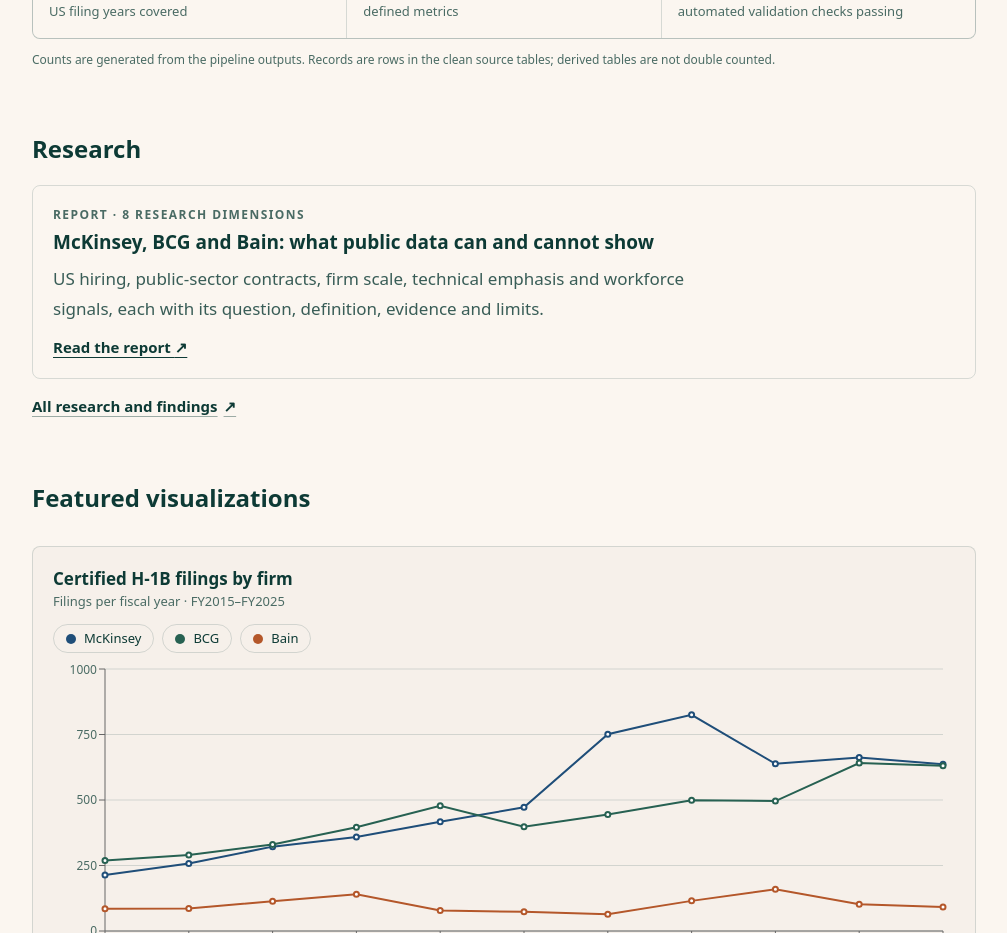
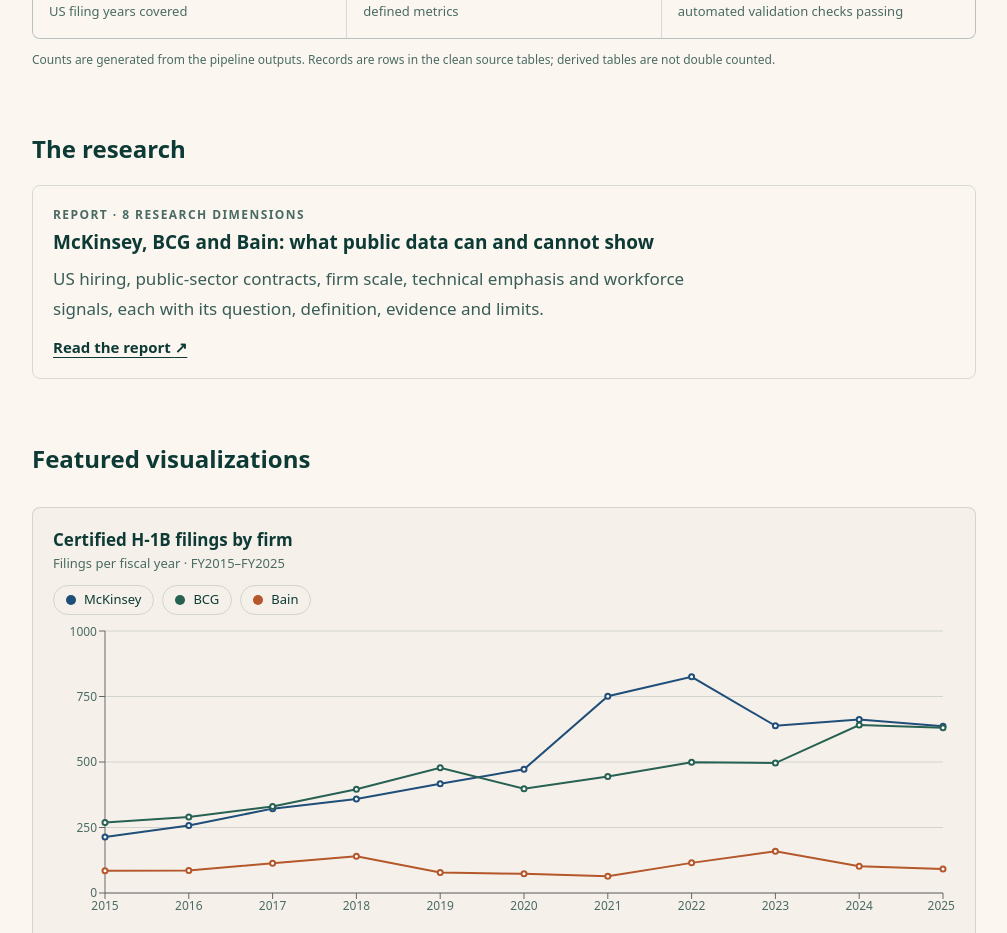
Before and after one commit to dranzer-17/management-consulting-benchmark, a Next.js app in the folder web/: page / in a window 1280 px wide. Shown: the part 900-1833 px from the top of the page, without its empty margins (264-1271 px from the left). Built offline with nearby package versions, Linux system fonts and the light colour scheme.

Commit message:
Research tab opens the full report directly; remove duplicate index page

```diff
--- a/web/app/benchmarks/page.tsx
+++ /dev/null
@@ -1,52 +0,0 @@
-import type { Metadata } from "next"
-import Link from "next/link"
-import { Headline } from "@/components/report-parts"
-import { PageShell, PageTitle } from "@/components/page-shell"
-import { FINDINGS } from "@/lib/findings"
-import { summary } from "@/lib/data"
-import { REPORT_PATH } from "@/lib/site"
-
-export const metadata: Metadata = {
-  title: "Research",
-  description: "Independent research reports built from public data, with every finding’s question, metric, evidence and limits.",
-  alternates: { canonical: "/benchmarks" },
-}
-
-export default function ResearchIndex() {
-  return (
-    <PageShell wide>
-      <div className="max-w-[720px]">
-        <PageTitle eyebrow="Research" title="Reports and findings">
-          <p>Each report states its question, defines every metric, shows the evidence, and says what the data cannot establish.</p>
-        </PageTitle>
-        <Link href={REPORT_PATH} className="block rounded-lg border border-border p-5 transition-colors hover:bg-card">
-          <p className="text-[12px] font-semibold uppercase tracking-[0.12em] text-muted-foreground">Report · {summary.research_dimensions} research dimensions</p>
-          <h2 className="mt-1 text-[22px] font-bold">McKinsey, BCG and Bain: what public data can and cannot show</h2>
-          <p className="prose-report mt-2 text-[15px]">
-            An independent examination of scale, talent signals, geographic footprint and public-sector exposure across the three firms.
-          </p>
-          <p className="mt-3 text-[15px] font-semibold underline underline-offset-4">Read the full report <span aria-hidden>↗</span></p>
-        </Link>
-      </div>
-
-      <section aria-labelledby="findings" className="mt-14">
-        <h2 id="findings" className="text-2xl font-bold">Findings in this report</h2>
-        <p className="prose-report mt-3 max-w-[720px] text-[16px]">
-          The first five are the core findings; the last three extend the picture with proxy and international evidence.
-        </p>
-        <ol className="mt-6 space-y-5">
-          {FINDINGS.map((f) => (
-            <li key={f.slug} className="rounded-lg border border-border p-5">
-              <p className="text-[12px] font-semibold uppercase tracking-[0.12em] text-muted-foreground">{f.core ? "Core finding" : "Extended analysis"} · {f.period}</p>
-              <h3 className="mt-1 text-[19px] font-bold"><Link href={`${REPORT_PATH}#${f.slug}`} className="hover:underline">{f.title}</Link></h3>
-              <p className="prose-report mt-2 text-[15px]">{f.question}</p>
-              <div className="mt-4 grid gap-3 md:grid-cols-2">{f.headline.map((h) => <Headline key={h.metric} metricId={h.metric} label={h.label} />)}</div>
-              <p className="mt-3 text-[13px] text-muted-foreground">Data: {f.dataset}. {f.measures}</p>
-              <p className="mt-3 text-[15px]"><Link href={`${REPORT_PATH}#${f.slug}`} className="link-arrow">Detailed analysis <span aria-hidden>↗</span></Link></p>
-            </li>
-          ))}
-        </ol>
-      </section>
-    </PageShell>
-  )
-}
--- a/web/app/page.tsx
+++ b/web/app/page.tsx
@@ -33,7 +33,7 @@ export default function Home() {
           estimate or a proxy, it is labelled as one.
         </p>
         <p className="mt-6 flex flex-wrap gap-x-7 gap-y-2 text-[17px]">
-          <Link className="link-arrow" href="/benchmarks">Read the research <span aria-hidden>↗</span></Link>
+          <Link className="link-arrow" href={REPORT_PATH}>Read the research <span aria-hidden>↗</span></Link>
           <Link className="link-arrow" href="/data-and-sources">Explore the data <span aria-hidden>↗</span></Link>
           <Link className="link-arrow" href="/methodology">View methodology <span aria-hidden>↗</span></Link>
           <a className="link-arrow" href={REPO_URL} target="_blank" rel="noopener noreferrer">Source code <span aria-hidden>↗</span></a>
@@ -57,14 +57,13 @@ export default function Home() {
       </section>
 
       <section aria-labelledby="latest" className="mt-16">
-        <h2 id="latest" className="text-2xl font-bold">Research</h2>
+        <h2 id="latest" className="text-2xl font-bold">The research</h2>
         <Link href={REPORT_PATH} className="mt-5 block rounded-lg border border-border p-5 transition-colors hover:bg-card">
           <p className="text-[12px] font-semibold uppercase tracking-[0.12em] text-muted-foreground">Report · {summary.research_dimensions} research dimensions</p>
           <h3 className="mt-1 text-[19px] font-bold">McKinsey, BCG and Bain: what public data can and cannot show</h3>
           <p className="prose-report mt-2 text-[15px]">US hiring, public-sector contracts, firm scale, technical emphasis and workforce signals, each with its question, definition, evidence and limits.</p>
           <p className="mt-3 text-[15px] font-semibold underline underline-offset-4">Read the report <span aria-hidden>↗</span></p>
         </Link>
-        <p className="mt-4 text-[15px]"><Link href="/benchmarks" className="link-arrow">All research and findings <span aria-hidden>↗</span></Link></p>
       </section>
 
       <section aria-labelledby="featured" className="mt-16">
--- a/web/components/side-rail.tsx
+++ b/web/components/side-rail.tsx
@@ -13,7 +13,7 @@ const icon = (children: ReactNode) => (
 
 export const NAV = [
   { href: "/", label: "Home", match: ["/"], icon: icon(<><path d="m3 9 9-7 9 7v11a2 2 0 0 1-2 2H5a2 2 0 0 1-2-2z" /><polyline points="9 22 9 12 15 12 15 22" /></>) },
-  { href: "/benchmarks", label: "Research", match: ["/benchmarks"], icon: icon(<><path d="M4 19V5" /><path d="M4 19h16" /><path d="M8 15v-4" /><path d="M12 15V8" /><path d="M16 15v-2" /></>) },
+  { href: "/benchmarks/mckinsey-vs-bcg-vs-bain", label: "Research", match: ["/benchmarks"], icon: icon(<><path d="M4 19V5" /><path d="M4 19h16" /><path d="M8 15v-4" /><path d="M12 15V8" /><path d="M16 15v-2" /></>) },
   { href: "/methodology", label: "Methodology", match: ["/methodology"], icon: icon(<><path d="M9 3h6v5l4.5 9a2 2 0 0 1-1.8 3H6.3a2 2 0 0 1-1.8-3L9 8z" /><path d="M8 3h8" /></>) },
   { href: "/data-and-sources", label: "Data & Sources", match: ["/data-and-sources"], icon: icon(<><ellipse cx="12" cy="5" rx="8" ry="3" /><path d="M4 5v6c0 1.7 3.6 3 8 3s8-1.3 8-3V5" /><path d="M4 11v6c0 1.7 3.6 3 8 3s8-1.3 8-3v-6" /></>) },
   { href: "/reproducibility", label: "Reproducibility", match: ["/reproducibility"], icon: icon(<><path d="M3 12a9 9 0 0 1 15.5-6.2L21 8" /><path d="M21 3v5h-5" /><path d="M21 12a9 9 0 0 1-15.5 6.2L3 16" /><path d="M3 21v-5h5" /></>) },
--- a/web/next.config.mjs
+++ b/web/next.config.mjs
@@ -1,6 +1,9 @@
 /** @type {import('next').NextConfig} */
 const nextConfig = {
   reactStrictMode: true,
+  async redirects() {
+    return [{ source: "/benchmarks", destination: "/benchmarks/mckinsey-vs-bcg-vs-bain", permanent: false }]
+  },
   // Lets a production build for testing live beside `next dev` (NEXT_DIST_DIR=.next-verify npm run build).
   distDir: process.env.NEXT_DIST_DIR || ".next",
 }
```
